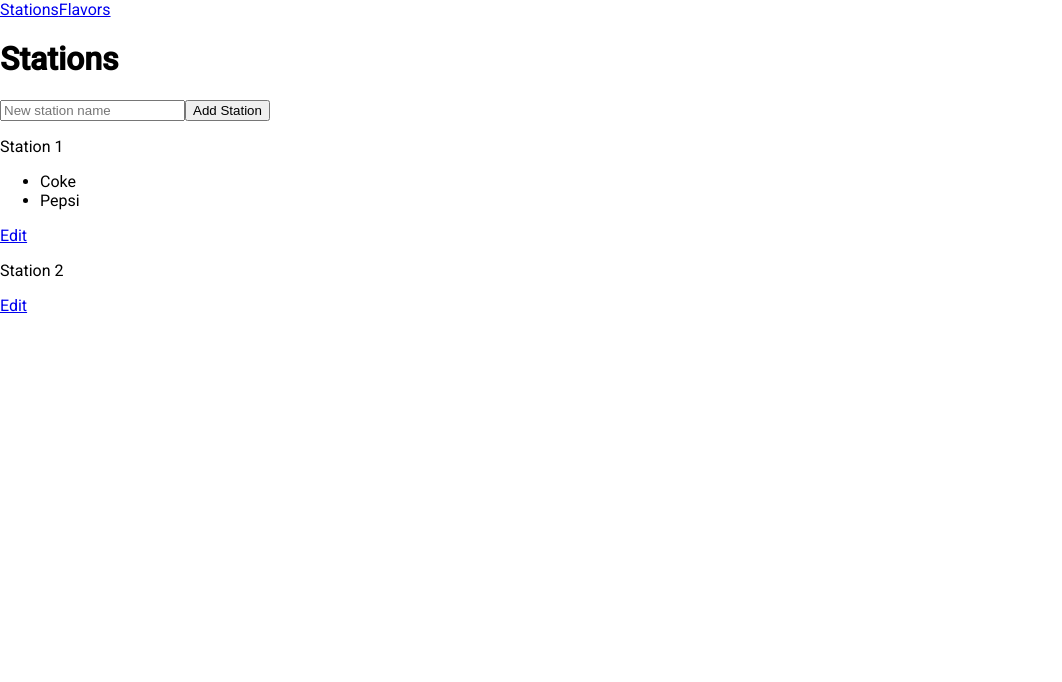
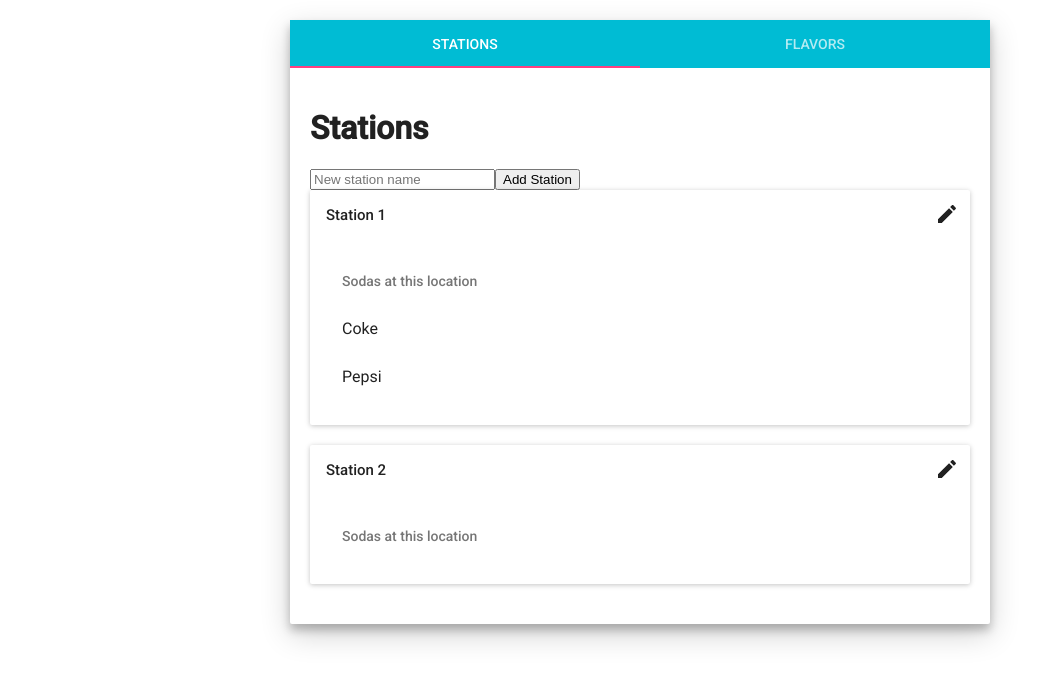
Before and after one commit to mpedersen15/soda-rack, a React (Create React App) app: page / in a window 1280 px wide. Shown: the top 682 px of the page, without its empty margins (0-1062 px from the left). Built offline with nearby package versions, Linux system fonts and the light colour scheme.

Commit message:
added in some material-ui components for styling

```diff
--- a/src/App.js
+++ b/src/App.js
@@ -3,12 +3,13 @@ import { Provider } from 'react-redux';
 // import logo from './logo.svg';
 import './App.css';
 import MuiThemeProvider from 'material-ui/styles/MuiThemeProvider';
+
 import { BrowserRouter as Router, Route, Link } from 'react-router-dom';
 
-import FlavorList from './components/FlavorList/FlavorList';
-import StationList from './components/StationList/StationList';
+// import FlavorList from './components/FlavorList/FlavorList';
+// import StationList from './components/StationList/StationList';
 import StationEditList from './components/EditStation/EditStation';
-// import Main from './components/Main/Main';
+import Main from './components/Main/Main';
 import { store } from './store';
 
 
@@ -19,11 +20,11 @@ class App extends Component {
         <Router>
           <MuiThemeProvider>
             <div>
-              <Link to={'/'}>Stations</Link>
-              <Link to={'/flavors'}>Flavors</Link>
+              {/* <Link to={'/'}>Stations</Link>
+              <Link to={'/flavors'}>Flavors</Link> */}
 
-              <Route exact path="/" component={StationList}/>
-              <Route path="/flavors" component={FlavorList}/>
+              <Route exact path="/" component={Main}/>
+              {/* <Route path="/flavors" component={FlavorList}/> */}
               <Route path="/stations/edit/:id" component={StationEditList}/>
 
             </div>
--- a/src/components/EditStation/EditStation.js
+++ b/src/components/EditStation/EditStation.js
@@ -1,5 +1,6 @@
 import React, { Component } from 'react';
 import { connect } from 'react-redux';
+import { Link } from 'react-router-dom';
 import { updateStation } from '../../actions';
 
 class EditStation extends Component {
@@ -41,6 +42,7 @@ class EditStation extends Component {
                 <ul>
                     {renderUnavailableFlavors()}
                 </ul>
+                <Link to="/">Done</Link>
             </div>
         );
     }
--- /dev/null
+++ b/src/components/Main/Main.js
@@ -0,0 +1,32 @@
+import React, { Component } from 'react';
+import { Tabs, Tab } from 'material-ui/Tabs';
+import Paper from 'material-ui/Paper';
+
+import StationList from '../StationList/StationList';
+import FlavorList from '../FlavorList/FlavorList';
+
+const style = {
+    paper: {
+        maxWidth: 700,
+        margin: '20px auto'
+    }
+};
+
+class Main extends Component {
+    render() {
+        return (
+            <Paper style={style.paper} zDepth={3}>
+                <Tabs>
+                    <Tab label="Stations" >
+                        <StationList/>
+                    </Tab>
+                    <Tab label="Flavors" >
+                        <FlavorList />
+                    </Tab>
+                </Tabs>
+            </Paper>
+        );
+    }
+}
+
+export default Main;
--- a/src/components/Station/Station.js
+++ b/src/components/Station/Station.js
@@ -1,5 +1,24 @@
 import React, { Component } from 'react';
 import { Link } from 'react-router-dom';
+
+import {Card, CardActions, CardHeader, CardTitle, CardText} from 'material-ui/Card';
+import { List, ListItem } from 'material-ui/List';
+import FlatButton from 'material-ui/FlatButton';
+import Subheader from 'material-ui/Subheader';
+import EditorModeEdit from 'material-ui/svg-icons/editor/mode-edit';
+const style = {
+    card: {
+        marginBottom: 20,
+        position: 'relative'
+    },
+    button: {
+        position: 'absolute',
+        top: 5,
+        right: 5,
+        minWidth: 36
+    }
+}
+
 class Station extends Component {
 
     handleClick() {
@@ -10,13 +29,31 @@ class Station extends Component {
             const { flavors } = this.props.station;
             if (flavors.length) {
                 return flavors.map((flavor, index) => {
-                    return <li key={index}>{flavor.name}</li>
+                    return <ListItem disabled={true} key={index} primaryText={flavor.name} />
+                    // return <li key={index}>{flavor.name}</li>
                 });
             }
 
         }
 
         return (
+            <Card style={style.card}>
+                <CardHeader title={this.props.station.name} />
+                <CardText>
+                    <List>
+                        <Subheader>Sodas at this location</Subheader>
+                        {renderFlavors()}
+                    </List>
+                </CardText>
+
+                <FlatButton
+                icon={<EditorModeEdit />}
+                style={style.button}
+                />
+            </Card>
+        );
+
+        /* return (
             <div>
                <p>{this.props.station.name}</p>
                <ul>
@@ -24,7 +61,7 @@ class Station extends Component {
                </ul>
                <Link to={`/stations/edit/${this.props.station.id}`}>Edit</Link>
             </div>
-        );
+        ); */
     }
 }
 
--- a/src/components/StationList/StationList.js
+++ b/src/components/StationList/StationList.js
@@ -1,7 +1,13 @@
 import React, { Component } from 'react';
 import { connect } from 'react-redux';
+import Paper from 'material-ui/Paper';
+
 import Station from '../Station/Station';
 import { addStation } from '../../actions';
+
+const style = {
+    padding: 20
+}
 
 class StationList extends Component {
     handleSubmit(e) {
@@ -26,8 +32,10 @@ class StationList extends Component {
         };
 
         return (
-            <div>
+            <div style={style} zDepth={3}>
                 <h1>Stations</h1>
+
+
 
                 <form onSubmit={this.handleSubmit.bind(this)}>
                     <input ref="newStation" type="text" placeholder="New station name"/>
```
